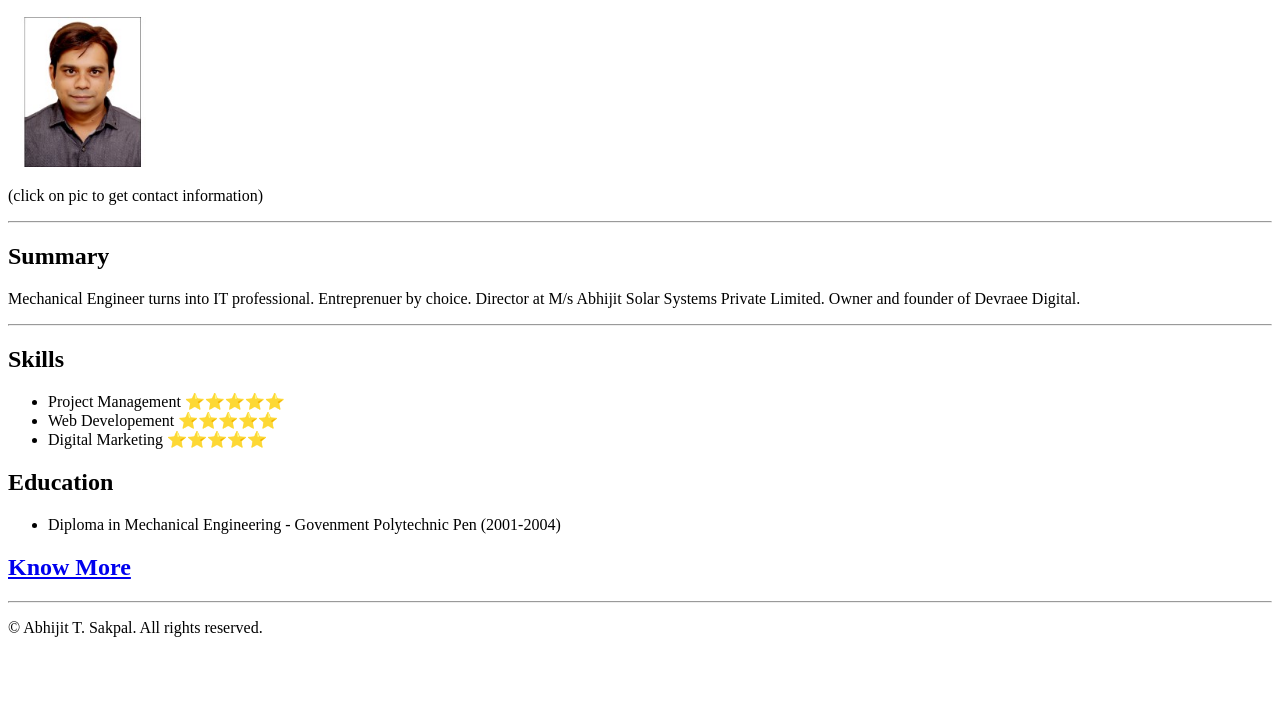
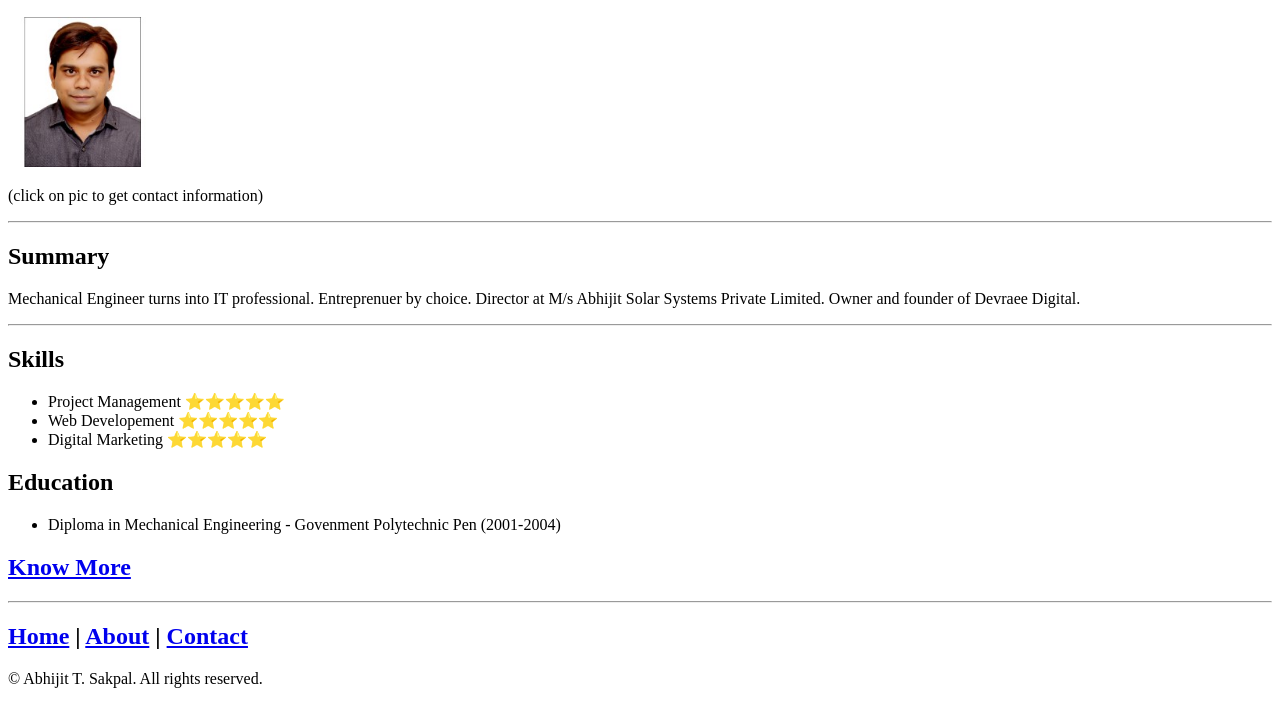
Before and after one commit to abhiskpl/Portfolio, a plain HTML site: page index.html in a window 1280 px wide. Shown: the part 110-814 px from the top of the page. Drawn offline with Linux system fonts and the light colour scheme.

Commit message:
index.html

```diff
--- a/index.html
+++ b/index.html
@@ -35,6 +35,7 @@
     <h2><a href="./public/About.html" >Know More</a></h2>
     <hr>
     <footer>
+        <h2><a href="./public/About.html">Home</a> | <a href="./public/Contact.html">About</a> | <a href="./index.html">Contact</a></h2>
         <p>© Abhijit T. Sakpal. All rights reserved.</p>
       </footer>
 </body>
```
